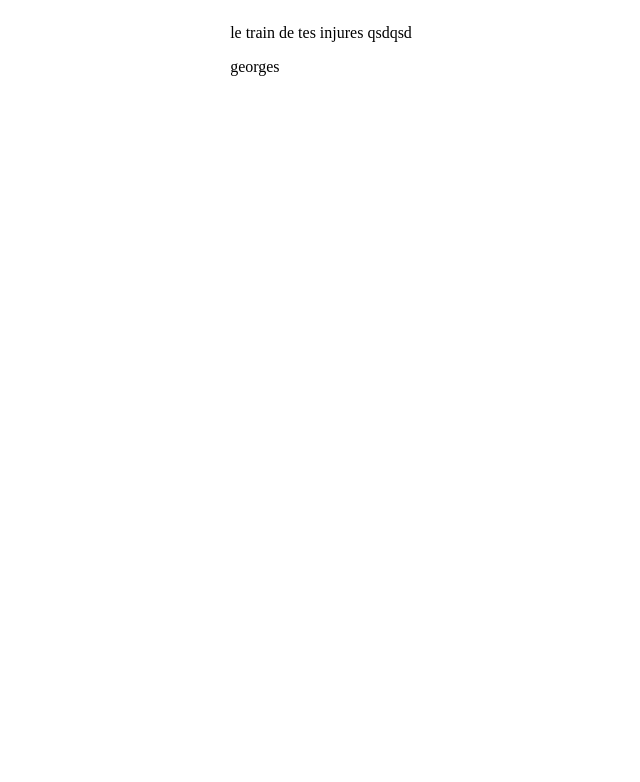
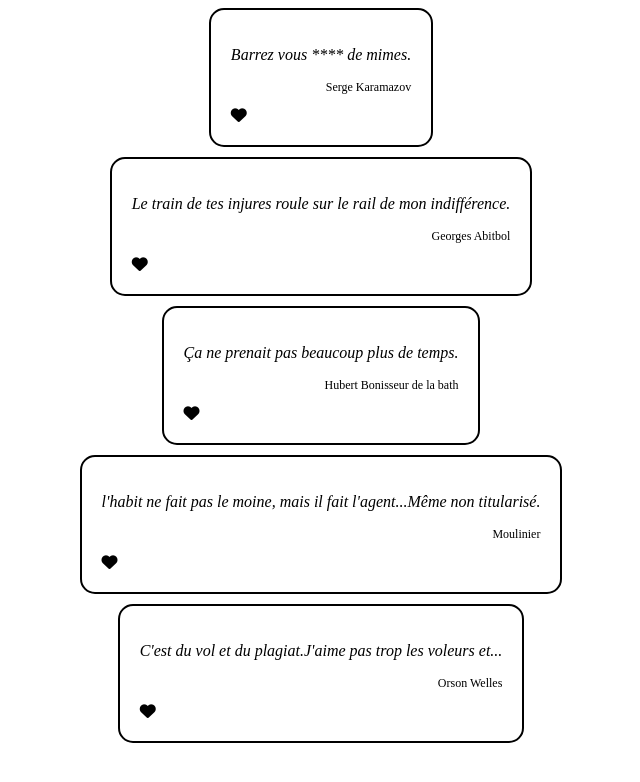
Before and after one commit to JefG67/Exo_JS_5, a plain HTML site: page index.html in a window 1280 px wide. Shown: the whole page, without its empty margins (319-959 px from the left). Drawn offline with Linux system fonts and the light colour scheme.

Commit message:
terminé et commenté

```diff
--- a/css/style.css
+++ b/css/style.css
@@ -6,8 +6,25 @@
 }
 
 
-boxCitation {
+.boxCitation {
     border: 2px solid #000; /* Ajouter une bordure pour visualiser la boîte */
     border-radius: 15px;
     padding: 20px; /* Ajouter un espacement interne */
 }
+
+p {
+    font-style:italic;
+    font-size: 16px;
+
+}
+
+.auteur{
+    font-size: 12px;
+    font-style: normal;
+    text-align: end;
+}
+
+.clicked{
+    color:red;
+
+}
--- a/js/main.js
+++ b/js/main.js
@@ -9,9 +9,16 @@ boxCitation.classList.add("boxCitation")
 quotes.forEach(function(quote) { // Je déclare une boucle pour la création des citations
     const newBox = boxCitation.cloneNode(); // Clone des divs
     let text = "<p>" + quote.content + "</p>" +
-                "<p>" + quote.author + "</p>";
+                "<p class= 'auteur' >" + quote.author + "</p>" +
+                "<i id='coeur' class='fa-solid fa-heart'></i>" // ajout du coeur
 
 
         newBox.innerHTML = text // J'ajoute l'html a la box
         board.appendChild(newBox);
+        let coeur = newBox.querySelector(".fa-heart") //je selection les coeurs de mes box
+        coeur.addEventListener("click",function(){ //j'ajoute un evenement click sur chaque coeur
+                coeur.classList.toggle("clicked")
+
+        }
+        )
 })
--- a/js/quotes.js
+++ b/js/quotes.js
@@ -1,4 +1,24 @@
-let quotes = [{
-    author:"georges",
-    content: "le train de tes injures qsdqsd",
-}]
+let quotes =
+    [{
+    author:"Serge Karamazov",
+    content: "Barrez vous **** de mimes.",
+    },
+
+    {
+    author: "Georges Abitbol",
+    content: "Le train de tes injures roule sur le rail de mon indifférence.",
+    },
+    {
+    author:"Hubert Bonisseur de la bath",
+    content:"Ça ne prenait pas beaucoup plus de temps.",
+    },
+    {
+    author:"Moulinier",
+    content:"l'habit ne fait pas le moine, mais il fait l'agent...Même non titularisé." ,
+    },
+    {
+    author:"Orson Welles",
+    content:"C'est du vol et du plagiat.J'aime pas trop les voleurs et...",
+
+    }
+]
```
